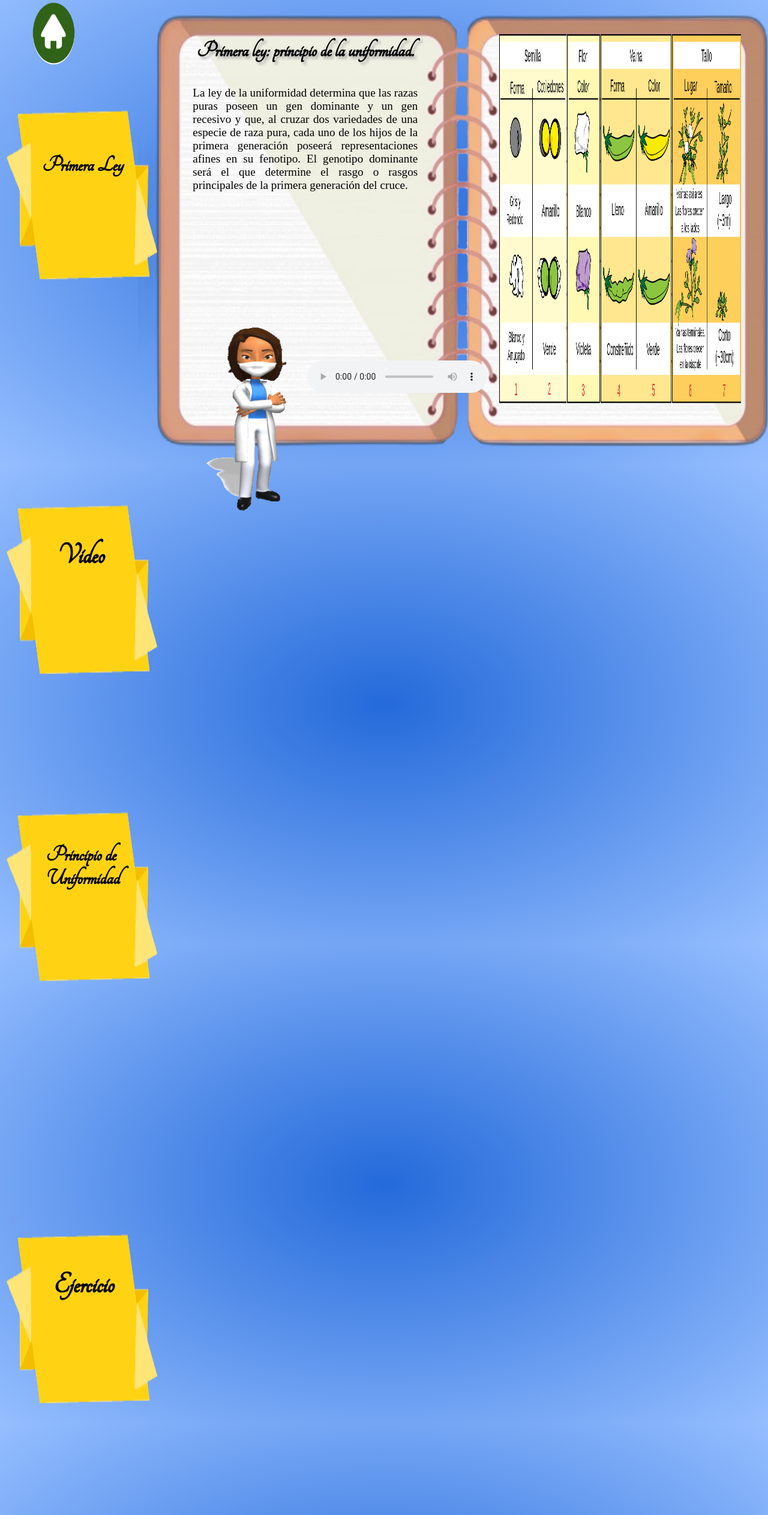
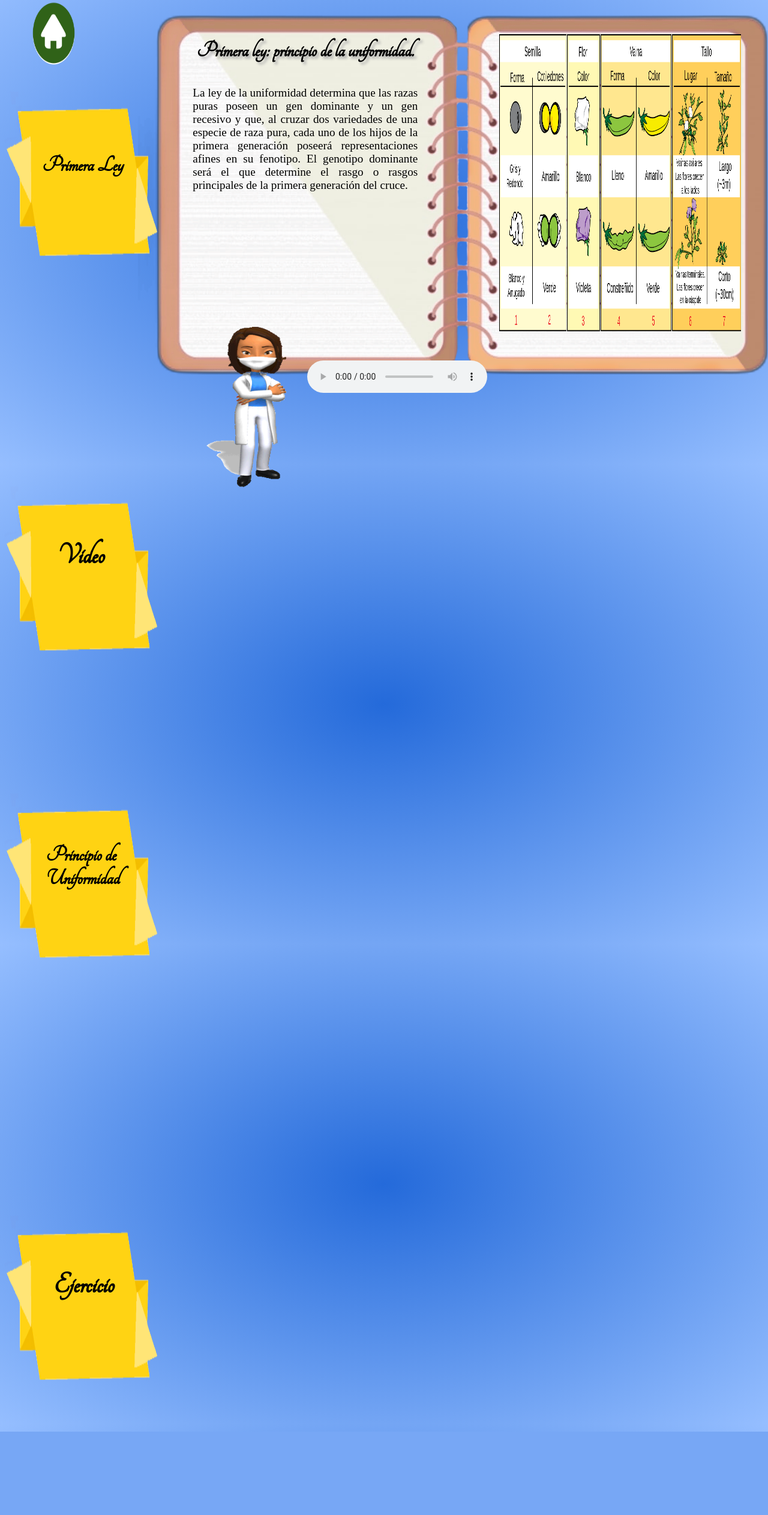
Before and after one commit to nicasop/mendelEncarta, a PHP site: page /primeraLey.php in a window 1280 px wide. Shown: the part 26-2552 px from the top of the page at 60% size. After the commit the page ends 2413 px from the top, so only its background shows below. Run offline with PHP 8.4, Linux system fonts and the light colour scheme.

Commit message:
cambios-2

```diff
--- a/css/primeraLey.css
+++ b/css/primeraLey.css
@@ -53,7 +53,8 @@ header{
 .libreta{
     position: absolute;
     width: 82%;
-    height: 45rem;
+    height: 75%;
+    /*height: 45rem;*/
     margin-left: 18%;
     z-index: -1;
 }
@@ -62,7 +63,7 @@ header{
     position: absolute;
     margin-top: 10%;
     margin-left: 0.5%;
-    height: 20rem;
+    height: 35%;
     width: 20%;
     z-index: -1;
 }
@@ -75,7 +76,7 @@ header{
     position: absolute;
     margin-top: 60%;
     margin-left: 0.5%;
-    height: 20rem;
+    height: 35%;
     width: 20%;
     z-index: -1;
 }
@@ -89,7 +90,7 @@ header{
     position: absolute;
     margin-top: 100%;
     margin-left: 0.5%;
-    height: 20rem;
+    height: 35%;
     width: 20%;
     z-index: -1;
 }
@@ -103,7 +104,7 @@ header{
     position: absolute;
     margin-top: 155%;
     margin-left: 0.5%;
-    height: 20rem;
+    height: 35%;
     width: 20%;
     z-index: -1;
 }
@@ -213,7 +214,7 @@ header{
 .tabla{
     position: absolute;
     width: 31.5%;
-    height: 38.5rem;
+    height: 62%;
     margin-left: 65%;
     margin-top: 2.5%;
     z-index: 1;
@@ -224,7 +225,7 @@ header{
 .texto{
     position: absolute;
     width: 31.5%;
-    height: 38.5rem;
+    height: 62%;
     margin-left: 24%;
     margin-top: 2.5%;
     z-index: 1;
@@ -247,7 +248,7 @@ header{
 .imgdoctora{
     position: absolute;
     width: 20%;
-    height: 20rem;
+    height: 35%;
     margin-left: 24%;
     margin-top: 40%;
 }
@@ -264,13 +265,13 @@ audio{
     margin-left: 30%;
     margin-top: 60%;
     width: 65%;
-    height: 40rem;
+    height: 50%;
 }
 .espacio{
     margin-top: 180%;
     position: absolute;
     width: 100%;
-    height: 1rem;
+    height: 5%;
 
 }
 
@@ -279,7 +280,7 @@ audio{
     margin-left: 37%;
     margin-top: 100%;
     width: 50%;
-    height: 50rem;
+    height: 50%;
 }
 
 .video2{
@@ -287,5 +288,5 @@ audio{
     margin-left: 30%;
     margin-top: 144%;
     width: 65%;
-    height: 40rem;
+    height: 50%;
 }
--- a/css/segundaLey.css
+++ b/css/segundaLey.css
@@ -182,7 +182,8 @@ header{
 .contenedor_vid{
     position: absolute;
     width: 36%;
-    height: 42rem;
+    height: 70%;
+    /*height: 42rem;*/
     margin-left: 59%;
     margin-top: 3%;
     z-index: 1;
@@ -200,7 +201,6 @@ header{
     font-size: 2vw;
     font-family: 'Tangerine', serif;
     display: none;
-    background-color: red;
 }
 
 .contenedor_tit h1{
```
